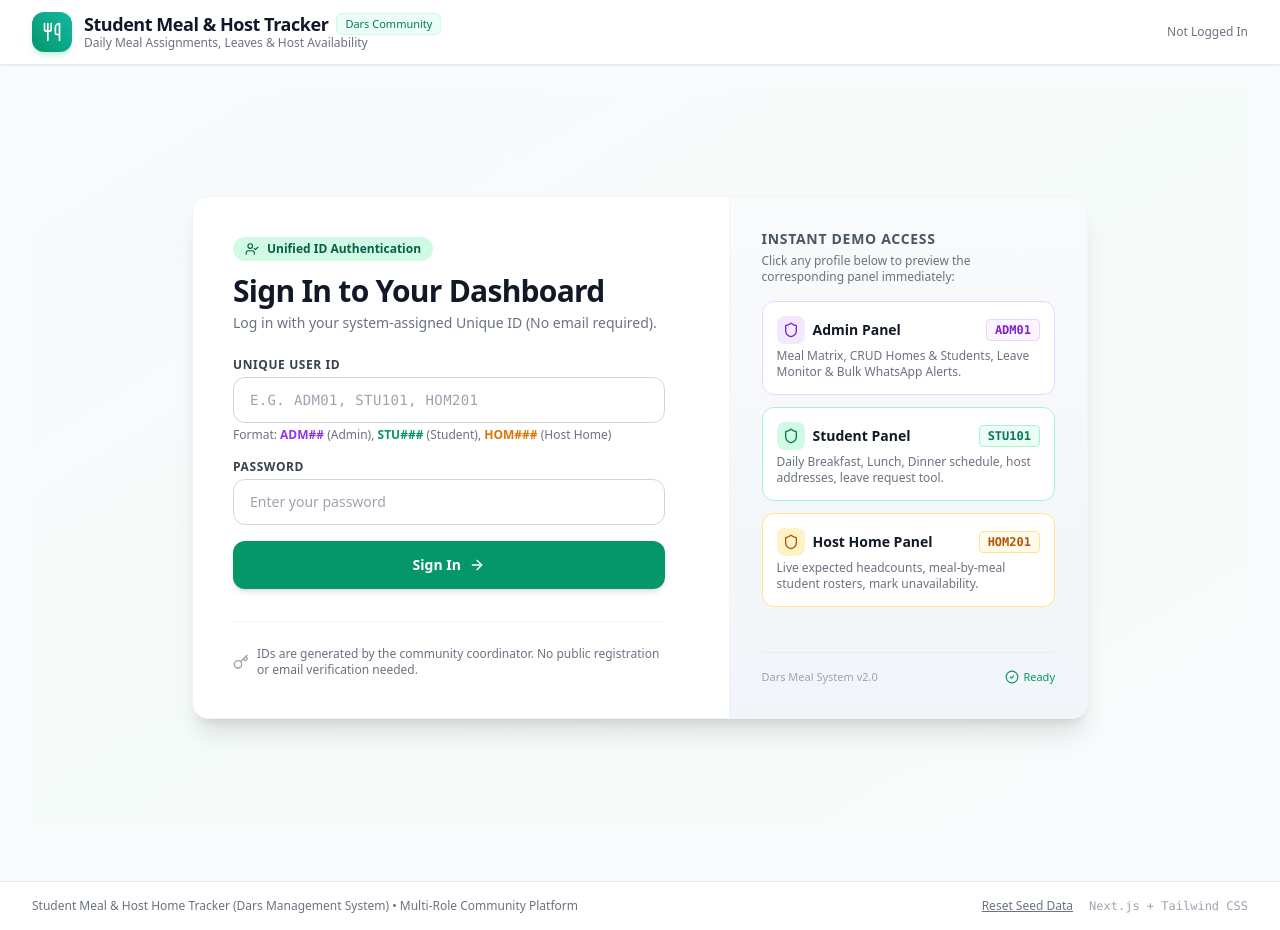
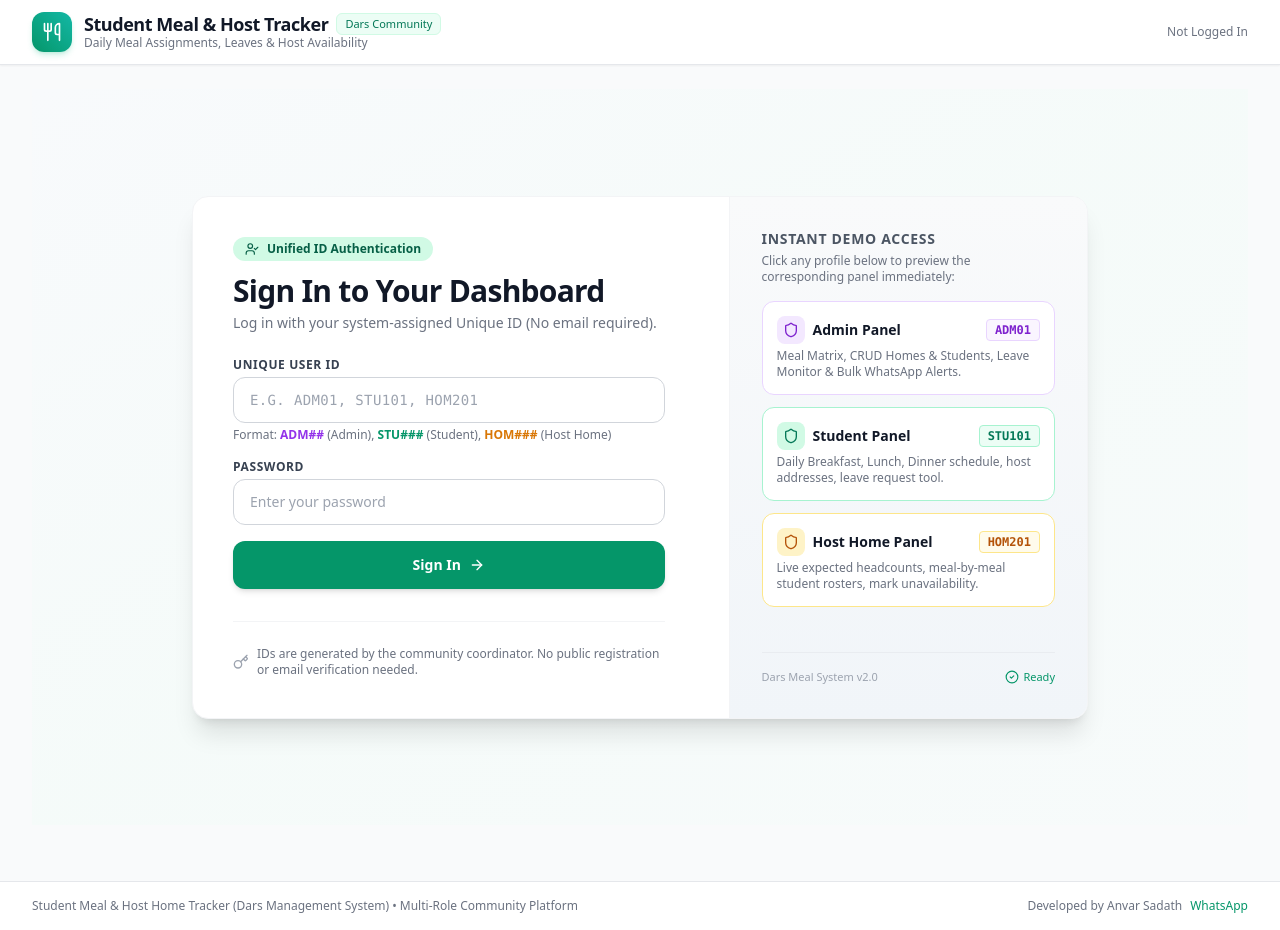
Before and after one commit to anvarsdth/student-food-tracker, a Next.js app: page / in a window 1280 px wide. Built offline with nearby package versions, Linux system fonts and the light colour scheme.

Commit message:
Remove Reset Seed Data button from footer

```diff
--- a/src/app/page.tsx
+++ b/src/app/page.tsx
@@ -161,13 +161,10 @@ export default function Home() {
             Student Meal & Host Home Tracker (Dars Management System) • Multi-Role Community Platform
           </p>
           <div className="flex items-center gap-4">
-            <button
-              onClick={handleResetData}
-              className="text-gray-500 hover:text-gray-800 underline transition"
-            >
-              Reset Seed Data
-            </button>
-            <span className="font-mono text-gray-400">Next.js + Tailwind CSS</span>
+            <div className="flex items-center gap-2 text-xs text-gray-500">
+              <span>Developed by Anvar Sadath</span>
+              <a href="https://wa.me/9188164052" target="_blank" rel="noopener noreferrer" className="text-emerald-600 hover:underline">WhatsApp</a>
+            </div>
           </div>
         </div>
       </footer>
```
